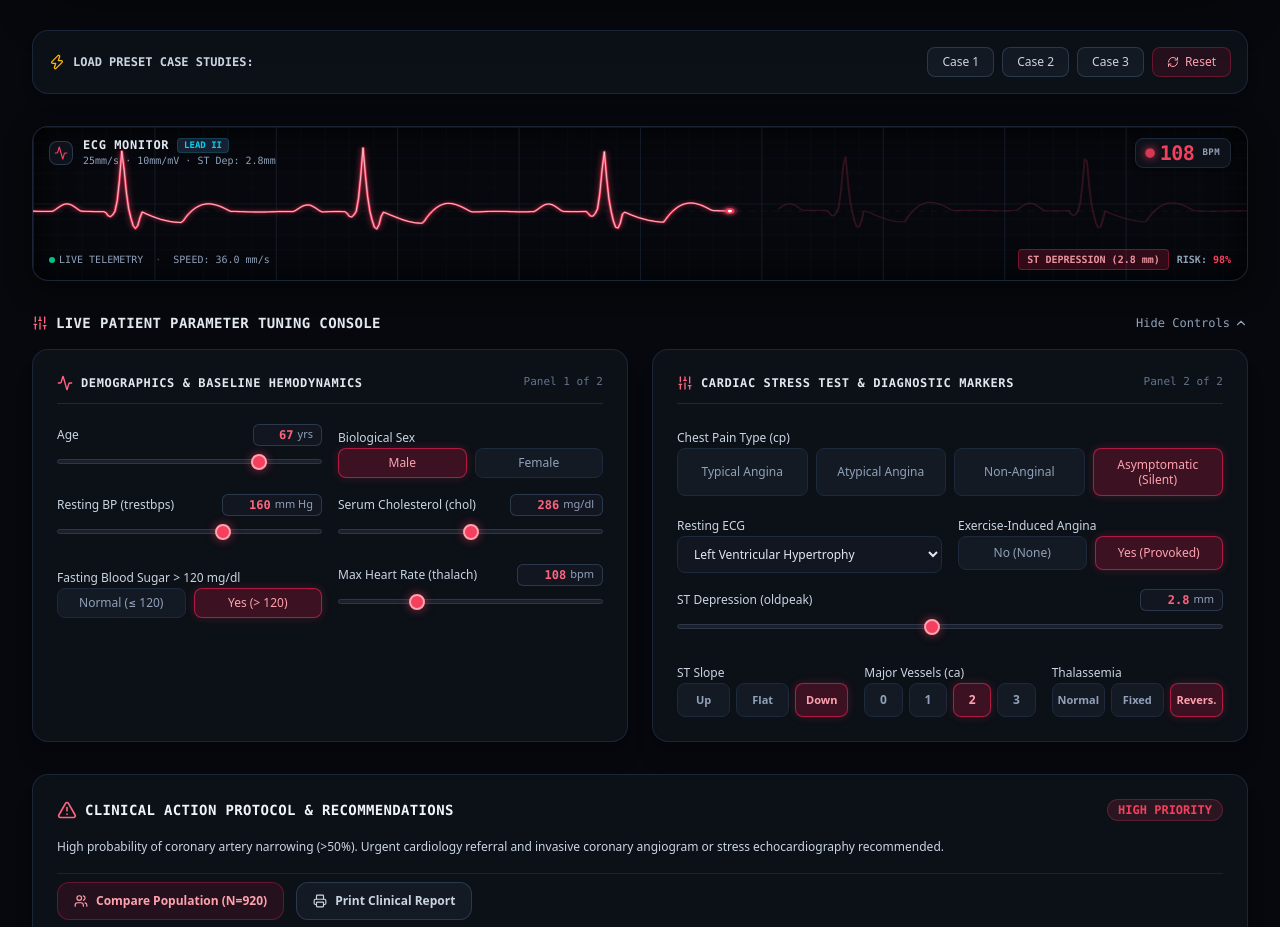
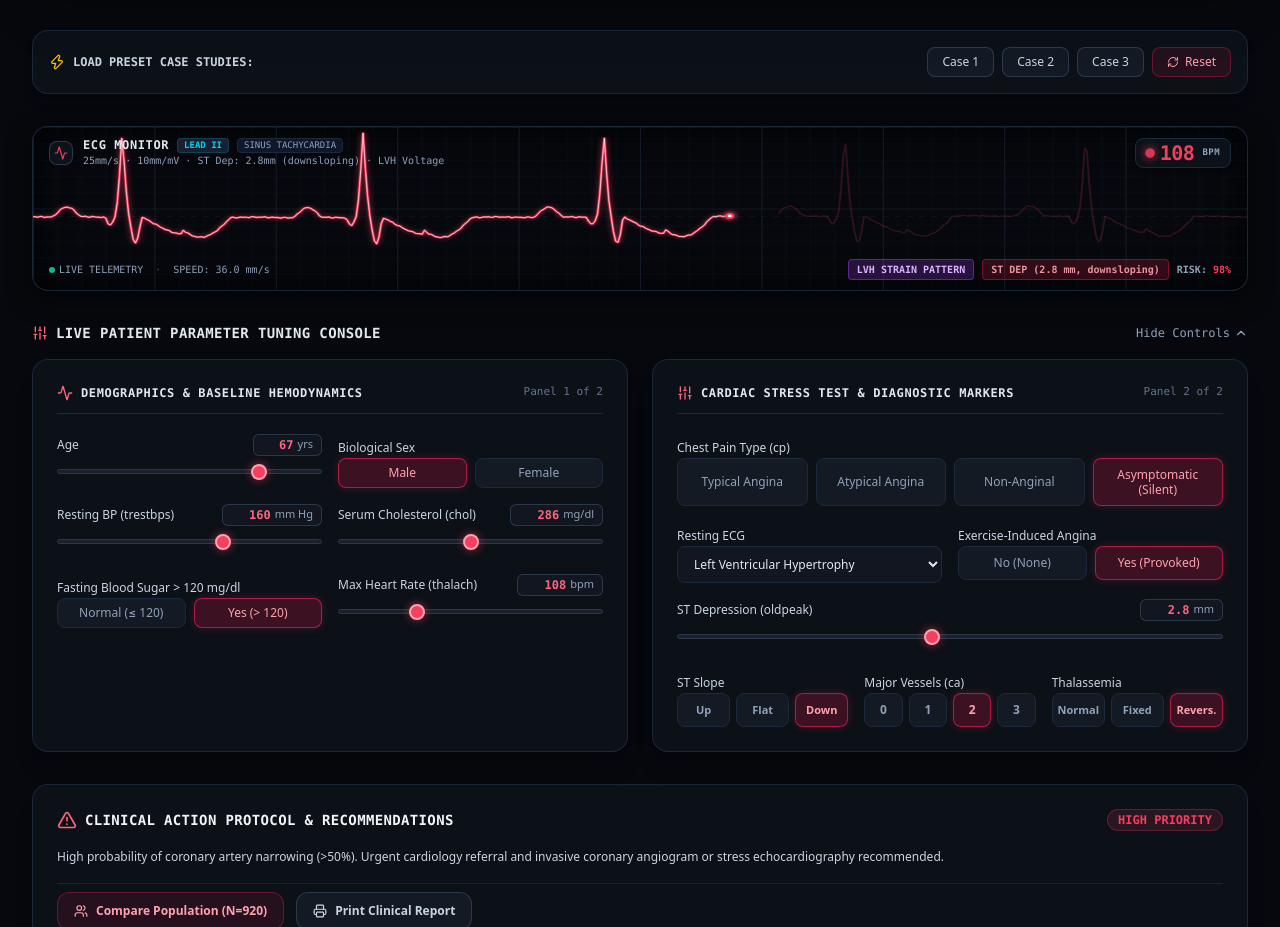
Before and after one commit to M4tyu633/heart-disease-prediction, a Next.js app: page / in a window 1280 px wide. Shown: the part 807-1734 px from the top of the page. Built offline with nearby package versions, Linux system fonts and the light colour scheme.

Commit message:
Implement dynamic clinical ECG morphing (LVH strain, T-wave inversion, ST slope, HR)

```diff
--- a/src/app/page.tsx
+++ b/src/app/page.tsx
@@ -205,6 +205,10 @@ export default function HeartDiseaseApp() {
             <EcgMonitor
               heartRate={patient.thalch}
               stDepression={patient.oldpeak}
+              slope={patient.slope}
+              restEcg={patient.restecg}
+              exang={patient.exang}
+              bloodPressure={patient.trestbps}
               riskPercentage={result.percentage}
               riskColor={result.riskColor}
             />
--- a/src/components/EcgMonitor.tsx
+++ b/src/components/EcgMonitor.tsx
@@ -6,23 +6,30 @@ import { Activity } from "lucide-react";
 export interface EcgMonitorProps {
   heartRate: number;      // thalch: 70-205 bpm
   stDepression: number;   // oldpeak: 0-6.0 mm
+  slope?: "upsloping" | "flat" | "downsloping";
+  restEcg?: "normal" | "st-t abnormality" | "lv hypertrophy";
+  exang?: "True" | "False";
+  bloodPressure?: number; // trestbps: 90-200 mm Hg
   riskPercentage: number; // 0-100
   riskColor: string;      // hex color from prediction
 }
 
 /**
- * High-Fidelity Clinical Lead II ECG Telemetry Monitor
- * Models true electrophysiology:
- * - P-wave atrial depolarization
- * - PR isoelectric segment
- * - Sharp QRS complex (<100ms ventricular depolarization)
- * - Ischemic ST segment depression (oldpeak calibrated)
- * - Asymmetric T-wave ventricular repolarization
- * - Micro-fluctuations mimicking physiological baseline & diagnostic bandwidth
+ * Dynamic Hospital Lead II ECG Telemetry Monitor
+ * Reacts in real-time to multi-parametric patient biomarkers:
+ * - Heart Rate (thalach) -> RR interval compression & sweep cadence
+ * - ST Depression (oldpeak) -> J-point & ST segment displacement
+ * - ST Segment Slope (slope) -> Upsloping, flat ischemic plateau, or downsloping strain
+ * - Resting ECG (restecg) -> Left Ventricular Hypertrophy (tall R/deep S/strain) or ST-T wave inversion
+ * - Exercise Angina (exang) & BP -> Ischemic stress jitter & QRS duration broadening
  */
 export default function EcgMonitor({
   heartRate = 75,
   stDepression = 0.0,
+  slope = "flat",
+  restEcg = "normal",
+  exang = "False",
+  bloodPressure = 130,
   riskPercentage = 25,
   riskColor = "#f43f5e",
 }: EcgMonitorProps) {
@@ -37,6 +44,9 @@ export default function EcgMonitor({
   // Clamped clinical parameters
   const clampedHr = Math.min(Math.max(heartRate, 50), 220);
   const clampedSt = Math.min(Math.max(stDepression, 0), 6.0);
+  const isLvh = restEcg === "lv hypertrophy";
+  const isSttAbnormal = restEcg === "st-t abnormality";
+  const isExang = exang === "True";
 
   // Virtual canvas geometry
   const WIDTH = 800;
@@ -45,95 +55,121 @@ export default function EcgMonitor({
   const ERASE_GAP = 32;
 
   /**
-   * Anatomically accurate PQRST voltage curve generator
-   * Normalized cardiac cycle t in [0, 1)
+   * Reactive Electrophysiological PQRST Waveform Function
    */
-  const getPqrstY = (t: number, stDep: number, xPos: number): number => {
-    // Subtle physiological baseline respiration wander + micro-analog noise
-    const wander = 0.7 * Math.sin((xPos / WIDTH) * 2 * Math.PI) + 0.3 * Math.sin(xPos * 0.18);
+  const getPqrstY = (t: number, xPos: number): number => {
+    // Subtle physiological baseline respiration wander
+    const respiration = 0.8 * Math.sin((xPos / WIDTH) * 2 * Math.PI) + 0.3 * Math.sin(xPos * 0.16);
+    // Ischemic micro-flutter if exercise angina is provoked
+    const ischemicJitter = isExang ? 0.6 * Math.sin(xPos * 1.8) * Math.cos(xPos * 0.9) : 0;
+    const wander = respiration + ischemicJitter;
 
-    // 1. Isoelectric Baseline (TP interval start)
+    // 1. Isoelectric Baseline (TP interval)
     if (t < 0.08) {
       return BASE_Y + wander;
     }
 
-    // 2. P Wave: Atrial depolarization (gentle smooth deflection, ~0.10s)
+    // 2. P Wave (Atrial depolarization, ~0.10s)
     if (t < 0.20) {
       const pProgress = (t - 0.08) / 0.12;
-      const pDeflection = 7.5 * Math.pow(Math.sin(pProgress * Math.PI), 1.3);
+      const pAmp = isLvh ? 9.5 : 7.0; // P mitrale tendency in LVH
+      const pDeflection = pAmp * Math.pow(Math.sin(pProgress * Math.PI), 1.3);
       return BASE_Y - pDeflection + wander;
     }
 
-    // 3. PR Segment: AV node conduction delay (flat isoelectric)
+    // 3. PR Segment (AV node isoelectric conduction delay)
     if (t < 0.30) {
       return BASE_Y + wander;
     }
 
-    // 4. Q Wave: Septal depolarization (crisp negative notch)
+    // 4. Q Wave (Septal depolarization notch)
     if (t < 0.34) {
       const qProgress = (t - 0.30) / 0.04;
-      const qDeflection = 5.5 * Math.sin(qProgress * Math.PI);
+      const qAmp = isLvh ? 7.5 : 5.0;
+      const qDeflection = qAmp * Math.sin(qProgress * Math.PI);
       return BASE_Y + qDeflection + wander;
     }
 
-    // 5. R Wave: Rapid ventricular depolarization (razor-sharp spike, ~30ms up / 30ms down)
+    // 5. R Wave (Ventricular Depolarization)
+    // LVH introduces high-voltage R waves (+25-30% amplitude)
+    const rHeight = isLvh ? 84.0 : 66.0;
     if (t < 0.40) {
       const rProgress = (t - 0.34) / 0.06;
       let rDeflection: number;
       if (rProgress <= 0.5) {
-        // Fast steep upstroke
         const up = rProgress / 0.5;
-        rDeflection = 68.0 * Math.pow(up, 1.6);
+        rDeflection = rHeight * Math.pow(up, 1.6);
       } else {
-        // Fast steep downstroke
         const down = (1 - rProgress) / 0.5;
-        rDeflection = 68.0 * Math.pow(down, 1.4);
+        rDeflection = rHeight * Math.pow(down, 1.4);
       }
       return BASE_Y - rDeflection + wander;
     }
 
-    // 6. S Wave: Late ventricular depolarization (sharp descent below baseline)
+    // 6. S Wave (Late ventricular depolarization)
+    // LVH deepens the S wave significantly
+    const sDepth = isLvh ? 26.0 : 17.5;
     if (t < 0.45) {
       const sProgress = (t - 0.40) / 0.05;
-      const sDeflection = 18.0 * Math.sin(sProgress * Math.PI);
+      const sDeflection = sDepth * Math.sin(sProgress * Math.PI);
       return BASE_Y + sDeflection + wander;
     }
 
-    // 7. ST Segment: Plateau phase & J-Point
-    // When stDep > 0, the J-point & ST segment is depressed below baseline
-    const stOffset = Math.min(stDep, 6.0) * 4.2; // 0 to 25px depression
+    // 7. ST Segment & J-Point
+    // Oldpeak ST depression + dynamic ST slope morphology
+    let stOffset = clampedSt * 4.2;
+    if (isLvh && stOffset < 4) stOffset = 6.5; // Secondary repolarization strain in LVH
+
     if (t < 0.62) {
       const stProgress = (t - 0.45) / 0.17;
-      // Smooth transition from S return into depressed ST segment plateau
+      let slopeModifier = 0;
+      if (slope === "downsloping") {
+        // Downward sagging from J point
+        slopeModifier = 5.0 * stProgress;
+      } else if (slope === "upsloping") {
+        // Quick ascent back toward baseline
+        slopeModifier = -4.5 * stProgress;
+      }
+
       const blend = Math.sin(stProgress * (Math.PI / 2));
-      return BASE_Y + stOffset * blend + wander;
+      return BASE_Y + (stOffset + slopeModifier) * blend + wander;
     }
 
-    // 8. T Wave: Asymmetric ventricular repolarization
+    // 8. T Wave (Ventricular Repolarization)
+    // In ST-T abnormality or severe LVH strain, T wave inverts negatively!
     if (t < 0.82) {
       const tProgress = (t - 0.62) / 0.20;
-      // Asymmetric skewed curve (slower ascent, steeper descent)
-      const tWave = 14.5 * Math.sin(Math.pow(tProgress, 0.85) * Math.PI);
-      const stRecovery = stOffset * (1 - tProgress);
-      return BASE_Y + stRecovery - tWave + wander;
+      const shouldInvertT = isSttAbnormal || (isLvh && clampedSt > 1.0);
+
+      if (shouldInvertT) {
+        // Inverted T-Wave (negative deflection below baseline)
+        const tWave = 13.0 * Math.sin(Math.pow(tProgress, 0.9) * Math.PI);
+        const stRecovery = stOffset * (1 - tProgress);
+        return BASE_Y + stRecovery + tWave + wander;
+      } else {
+        // Normal positive asymmetric T-Wave
+        const tWave = 14.5 * Math.sin(Math.pow(tProgress, 0.85) * Math.PI);
+        const stRecovery = stOffset * (1 - tProgress);
+        return BASE_Y + stRecovery - tWave + wander;
+      }
     }
 
-    // 9. TP Segment: Diastolic isoelectric pause
+    // 9. TP Segment (Diastolic isoelectric rest)
     return BASE_Y + wander;
   };
 
-  // Generate the full SVG path data across the width based on HR and ST depression
+  // Generate the full SVG path across width
   const { pathData, beatWidth } = useMemo(() => {
-    // Realistic beat spacing scaling with BPM
+    // Dynamic beat rate per screen based on heart rate
     const beatsPerScreen = Math.max(2.4, (clampedHr / 60) * 2.8);
     const bWidth = WIDTH / beatsPerScreen;
 
     const points: string[] = [];
-    const step = 1.5; // High resolution 1.5px sampling for razor-sharp fidelity
+    const step = 1.5;
 
     for (let x = 0; x <= WIDTH; x += step) {
       const t = (x % bWidth) / bWidth;
-      const y = getPqrstY(t, clampedSt, x);
+      const y = getPqrstY(t, x);
       if (x === 0) {
         points.push(`M ${x.toFixed(1)} ${y.toFixed(1)}`);
       } else {
@@ -142,9 +178,9 @@ export default function EcgMonitor({
     }
 
     return { pathData: points.join(" "), beatWidth: bWidth };
-  }, [clampedHr, clampedSt]);
+  }, [clampedHr, clampedSt, slope, restEcg, exang, bloodPressure]);
 
-  // RequestAnimationFrame 60fps sweep animation loop
+  // RequestAnimationFrame 60fps sweep loop
   useEffect(() => {
     const sweepDurationSec = Math.max(1.2, 3.2 * (75 / clampedHr));
     const sweepSpeedPxPerSec = WIDTH / sweepDurationSec;
@@ -155,12 +191,11 @@ export default function EcgMonitor({
       const dt = (currentTime - lastTimeRef.current) / 1000;
       lastTimeRef.current = currentTime;
 
-      // Advance sweep scanline
       sweepXRef.current = (sweepXRef.current + sweepSpeedPxPerSec * dt) % WIDTH;
       const currentSweepX = sweepXRef.current;
 
       const t = (currentSweepX % beatWidth) / beatWidth;
-      const currentSweepY = getPqrstY(t, clampedSt, currentSweepX);
+      const currentSweepY = getPqrstY(t, currentSweepX);
 
       if (sweepCursorRef.current) {
         sweepCursorRef.current.setAttribute(
@@ -195,19 +230,26 @@ export default function EcgMonitor({
         cancelAnimationFrame(animFrameIdRef.current);
       }
     };
-  }, [clampedHr, clampedSt, beatWidth]);
+  }, [clampedHr, beatWidth, clampedSt, slope, restEcg, exang]);
 
   const pulseIntervalSec = (60 / clampedHr).toFixed(2);
+
+  // Diagnostic Rhythm Classification
+  const rhythmTag = useMemo(() => {
+    if (clampedHr >= 100) return "SINUS TACHYCARDIA";
+    if (clampedHr < 60) return "SINUS BRADYCARDIA";
+    return "NORMAL SINUS RHYTHM";
+  }, [clampedHr]);
 
   return (
     <div
       ref={containerRef}
-      className="relative w-full h-[155px] bg-[#06080d] rounded-2xl border border-slate-800/90 overflow-hidden shadow-2xl flex flex-col justify-between select-none"
+      className="relative w-full h-[165px] bg-[#06080d] rounded-2xl border border-slate-800/90 overflow-hidden shadow-2xl flex flex-col justify-between select-none"
       style={{
         boxShadow: `inset 0 0 35px rgba(0, 0, 0, 0.95), 0 8px 24px rgba(0, 0, 0, 0.5)`,
       }}
     >
-      {/* Top Status Overlay */}
+      {/* Top Status Header */}
       <div className="relative z-20 flex items-center justify-between px-4 pt-2.5 pointer-events-none">
         <div className="flex items-center gap-2.5">
           <div className="w-6 h-6 rounded-lg bg-[#0e121a] border border-slate-700/80 flex items-center justify-center">
@@ -221,14 +263,18 @@ export default function EcgMonitor({
               <span className="text-[9px] font-mono px-1.5 py-0.2 rounded bg-slate-800/80 text-cyan-400 font-semibold border border-cyan-500/20">
                 LEAD II
               </span>
+              <span className="text-[9px] font-mono px-1.5 py-0.2 rounded bg-slate-900 text-slate-400 border border-slate-800 hidden sm:inline">
+                {rhythmTag}
+              </span>
             </div>
             <span className="text-[10px] font-mono text-slate-400">
-              25mm/s · 10mm/mV · {clampedSt > 0.5 ? `ST Dep: ${clampedSt.toFixed(1)}mm` : "ST: Isoelectric"}
+              25mm/s · 10mm/mV · {clampedSt > 0.5 ? `ST Dep: ${clampedSt.toFixed(1)}mm (${slope})` : "ST: Isoelectric"}
+              {isLvh ? " · LVH Voltage" : isSttAbnormal ? " · T-Wave Inversion" : ""}
             </span>
           </div>
         </div>
 
-        {/* BPM readout with synchronized heartbeat pulse */}
+        {/* BPM readout with synchronized pulse */}
         <div className="flex items-center gap-3">
           <div className="flex items-center gap-1.5 px-2.5 py-1 rounded-lg bg-[#0e121a]/95 border border-slate-800 shadow-md">
             <span
@@ -252,7 +298,7 @@ export default function EcgMonitor({
         </div>
       </div>
 
-      {/* SVG Waveform Canvas */}
+      {/* Center SVG Waveform Canvas */}
       <div className="absolute inset-0 w-full h-full">
         <svg
           viewBox={`0 0 ${WIDTH} ${HEIGHT}`}
@@ -360,9 +406,8 @@ export default function EcgMonitor({
             />
           </g>
 
-          {/* 2. Active Trace (Sharp, Crisp, Authentic Hospital Telemetry) */}
+          {/* 2. Active Trace */}
           <g clipPath="url(#ecg-bright-clip)">
-            {/* Subtle Bloom Pass */}
             <path
               d={pathData}
               fill="none"
@@ -373,7 +418,6 @@ export default function EcgMonitor({
               filter="url(#ecg-glow)"
               opacity="0.45"
             />
-            {/* Crisp High-Definition Core Stroke */}
             <path
               d={pathData}
               fill="none"
@@ -436,9 +480,19 @@ export default function EcgMonitor({
         </div>
 
         <div className="flex items-center gap-2">
+          {isLvh ? (
+            <span className="px-2 py-0.5 rounded bg-purple-500/20 text-purple-300 font-semibold border border-purple-500/40">
+              LVH STRAIN PATTERN
+            </span>
+          ) : isSttAbnormal ? (
+            <span className="px-2 py-0.5 rounded bg-amber-500/20 text-amber-300 font-semibold border border-amber-500/40">
+              ST-T INVERSION
+            </span>
+          ) : null}
+
           {clampedSt > 0.5 ? (
             <span className="px-2 py-0.5 rounded bg-rose-500/20 text-rose-300 font-semibold border border-rose-500/40 animate-pulse">
-              ST DEPRESSION ({clampedSt.toFixed(1)} mm)
+              ST DEP ({clampedSt.toFixed(1)} mm, {slope})
             </span>
           ) : (
             <span className="px-2 py-0.5 rounded bg-emerald-500/10 text-emerald-400 border border-emerald-500/20">
@@ -451,7 +505,6 @@ export default function EcgMonitor({
         </div>
       </div>
 
-      {/* Synchronized Pulse Keyframe */}
       <style dangerouslySetInnerHTML={{ __html: `
         @keyframes ecg-heartbeat {
           0% { transform: scale(0.9); opacity: 0.6; }
```
